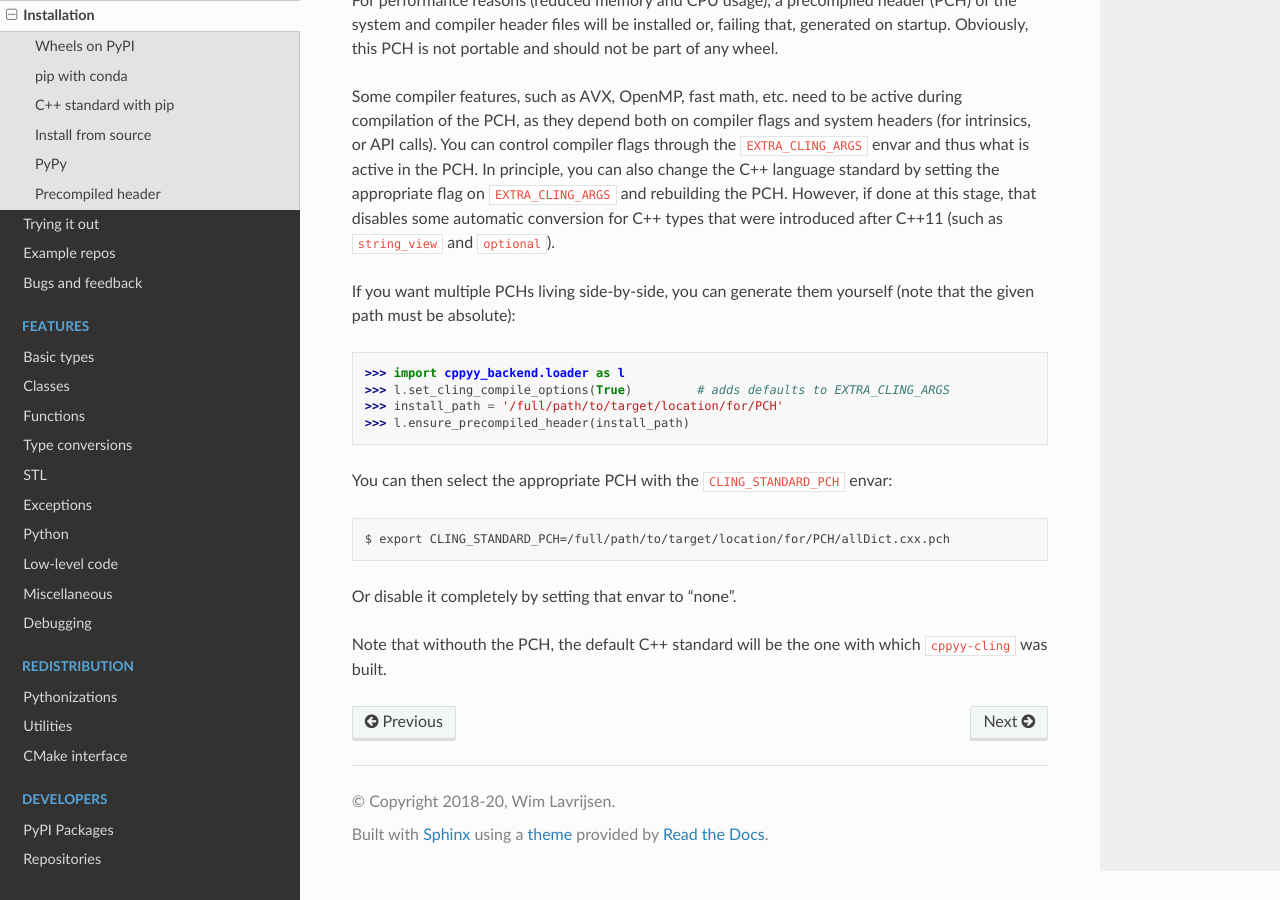
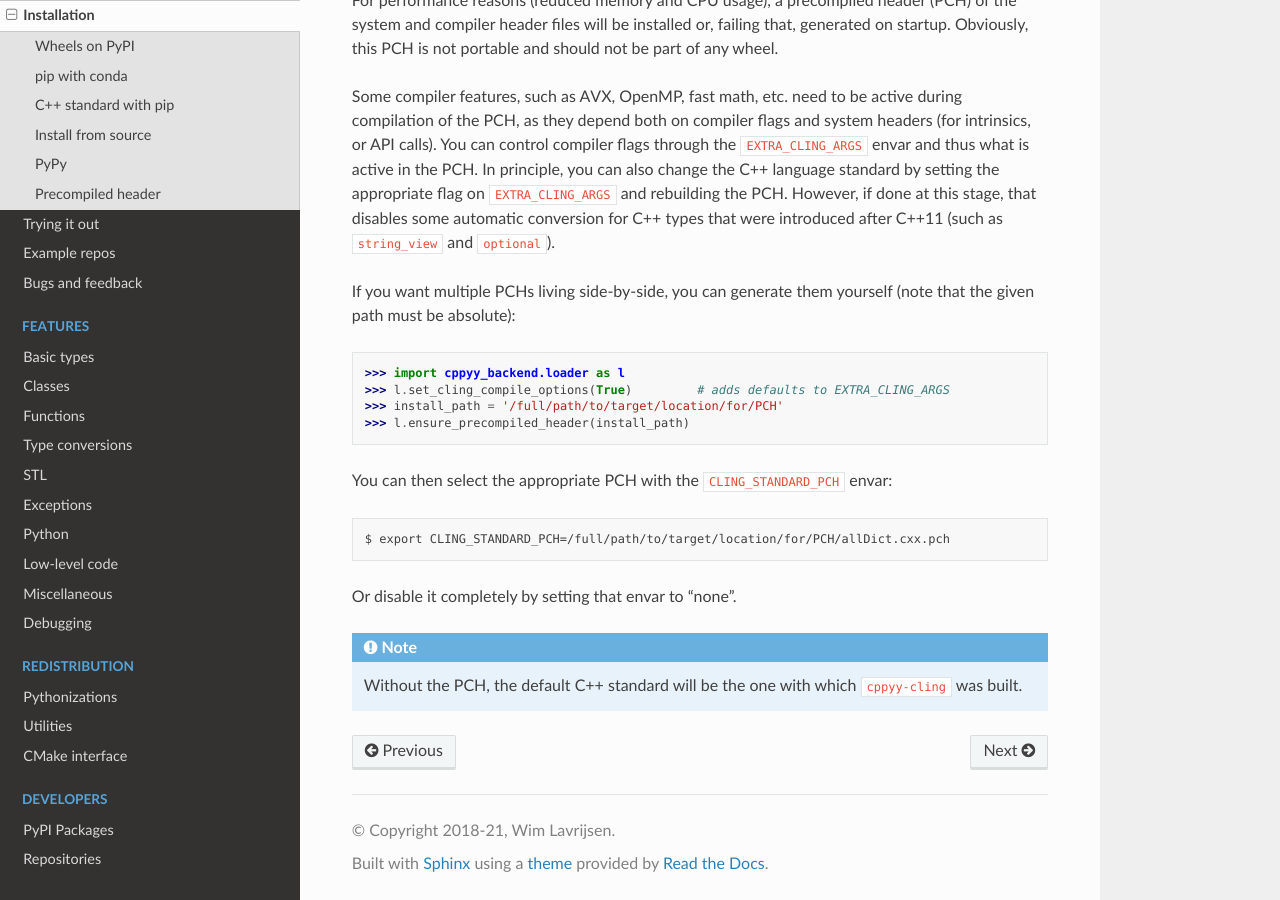
Before and after one commit to wlav/cppyy, a Sphinx documentation site: the page built from doc/source/installation.rst, in a window 1280 px wide and 900 px high, scrolled down 3286 px. Built offline with Sphinx 7.4.7 and the Read the Docs theme 2.0.0, drawn with Linux system fonts in a browser that asks for light colours.

Commit message:
detailing

```diff
--- a/doc/source/conf.py
+++ b/doc/source/conf.py
@@ -47,7 +47,7 @@ master_doc = 'index'
 
 # General information about the project.
 project = u'cppyy'
-copyright = u'2018-20, Wim Lavrijsen'
+copyright = u'2018-21, Wim Lavrijsen'
 author = u'Wim Lavrijsen'
 
 # The version info for the project you're documenting, acts as replacement for
@@ -57,7 +57,7 @@ author = u'Wim Lavrijsen'
 # The short X.Y version.
 version = '1.9'
 # The full version, including alpha/beta/rc tags.
-release = '1.9.0'
+release = '1.9.3'
 
 # The language for content autogenerated by Sphinx. Refer to documentation
 # for a list of supported languages.
--- a/doc/source/installation.rst
+++ b/doc/source/installation.rst
@@ -200,8 +200,10 @@ You can then select the appropriate PCH with the ``CLING_STANDARD_PCH`` envar::
 
 Or disable it completely by setting that envar to "none".
 
-Note that withouth the PCH, the default C++ standard will be the one with
-which ``cppyy-cling`` was built.
+.. note::
+
+    Without the PCH, the default C++ standard will be the one with which
+    ``cppyy-cling`` was built.
 
 
 .. _`conda-forge`: https://anaconda.org/conda-forge/cppyy
```
